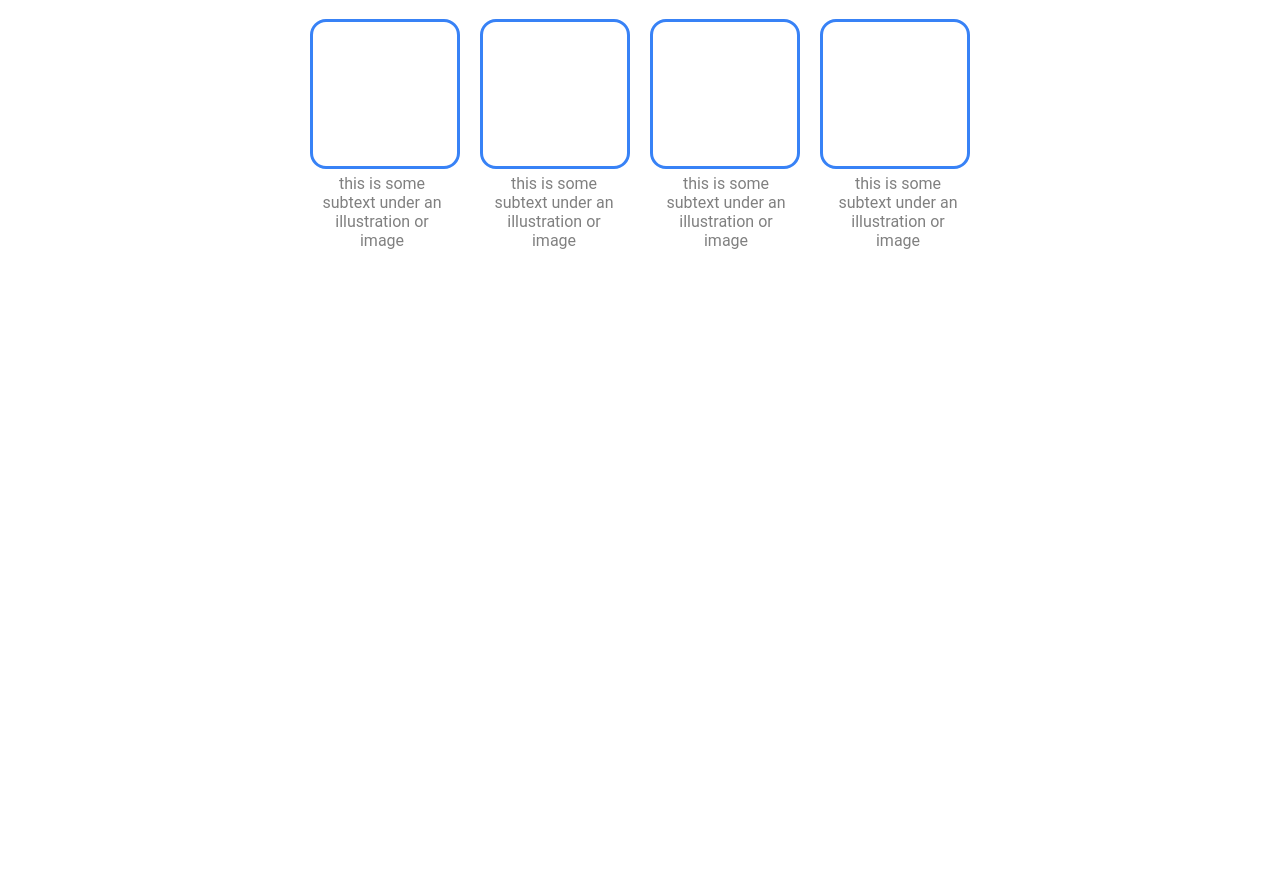
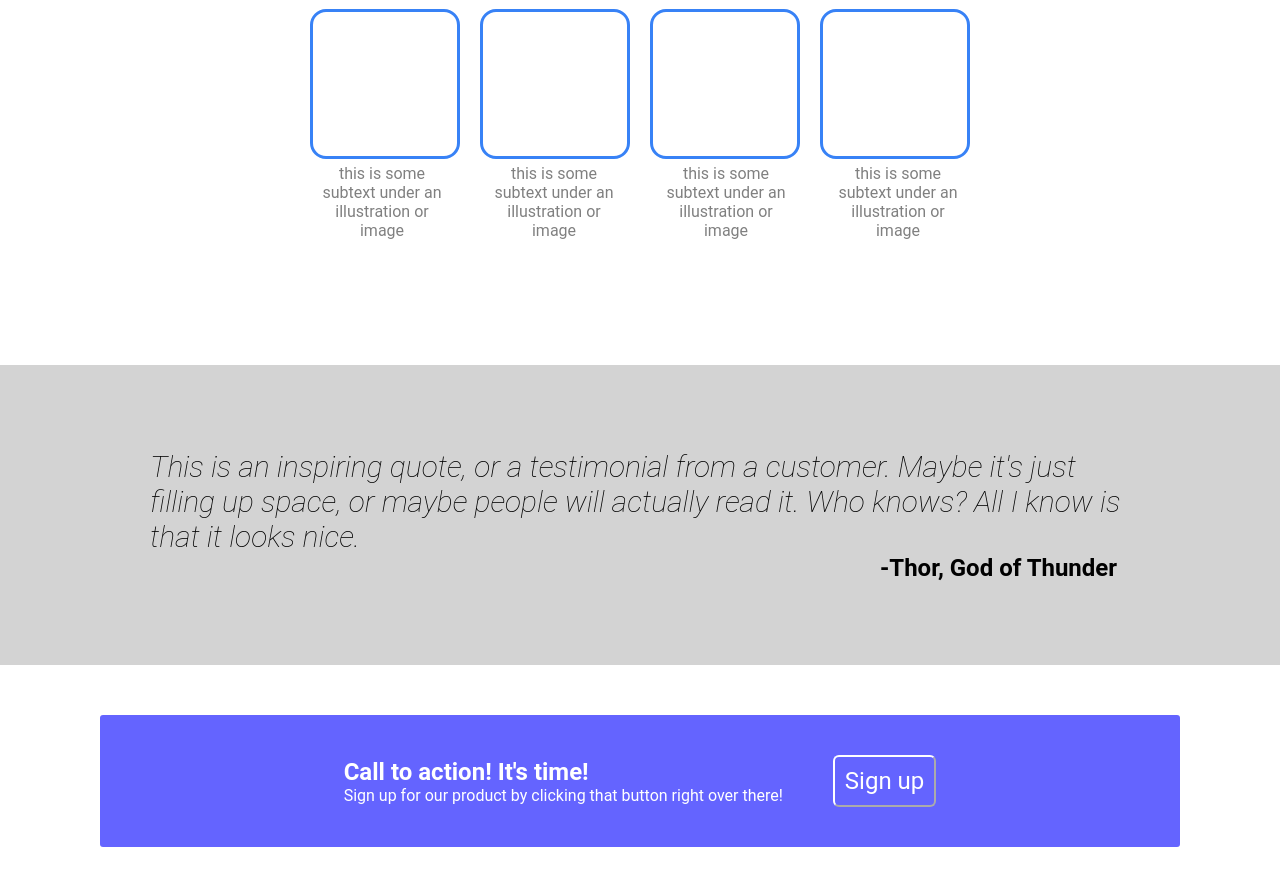
Before and after one commit to Chxwi961/assignment, a plain HTML site: page index.html in a window 1280 px wide. Shown: the part 591-1476 px from the top of the page. Before the commit the page ends 891 px from the top, so only its background shows below. Drawn offline with Linux system fonts and the light colour scheme.

Commit message:
Finished the entire main section

```diff
--- a/index.html
+++ b/index.html
@@ -41,7 +41,21 @@
             <div><p>this is some subtext under an illustration or image</p></div>
             <div><p>this is some subtext under an illustration or image</p></div>
             <div><p>this is some subtext under an illustration or image</p></div>
-
+        </div>
+        <div class="quote">
+            <div>
+                <p id="quote">This is an inspiring quote, or a testimonial from a customer. Maybe it's just filling up space, or maybe people will actually read it. Who knows? All I know is that it looks nice.</p>
+                <p id="name">-Thor, God of Thunder</p>
+            </div>
+        </div>
+        <div class="callto">
+            <div>
+                <p class="c1">Call to action! It's time!</p>
+                <p class="c2">Sign up for our product by clicking that button right over there!</p>
+            </div>
+            <div class="button1">
+                <button>Sign up</button>
+            </div>
         </div>
     </div>
 
--- a/ressources/index.css
+++ b/ressources/index.css
@@ -1,3 +1,9 @@
+html,
+body {
+    margin: 0px;
+    padding: 0px;
+}
+
 
 * {
     font-family: Roboto, 'Times New Roman', serif;
@@ -18,6 +24,7 @@
     font-size: 18px;
     /* border: 3px solid white; */
     align-items: center;
+    margin-top: auto;
     gap: 25px;
     padding: 30px;
     justify-content: right;
@@ -72,11 +79,12 @@
 }
 
 .main {
-    padding: 25px;
-    margin: 25px;
+    padding: 0px;
+    margin: 0px;
 }
 
 .main h2 {
+    margin-top: 40px;
     text-align: center;
     font-size: 30px;
 }
@@ -107,3 +115,60 @@
     width: 140px;
     text-align: center;
 }
+
+.main .quote {
+    padding: 150px;
+    height: 100px;
+    margin-top: 125px;
+    background: lightgray;
+    display: flex;
+    flex-direction: column;
+    align-items: center;
+    justify-content: center;
+}
+
+.main .quote p{
+    font-size: 24px;
+    margin:0px;
+    color: black;
+}
+
+#quote {
+    font-style: italic;
+    color: black;
+    font-size: 30px;
+    font-weight: 1;
+}
+
+#name {
+    width: 250px;
+    margin-left: auto;
+    font-weight: bold;
+}
+
+.main .callto {
+    display: flex;
+    background: rgb(100, 100, 255);
+    margin: 100px;
+    padding: 40px;
+    margin-top: 50px;
+    border-radius: 3px;
+    color: white;
+    justify-content: center;
+    align-items: center;
+    gap: 50px;
+}
+
+.main .callto .c1 {
+    font-size: 24px;
+    font-weight: bold;
+}
+
+.main .callto .button1 button {
+    border-color: white;
+    color: white;
+    font-size: 24px;
+    border-radius: 6px;
+    padding: 10px;
+    background-color: rgb(100,100,255);
+}
```
